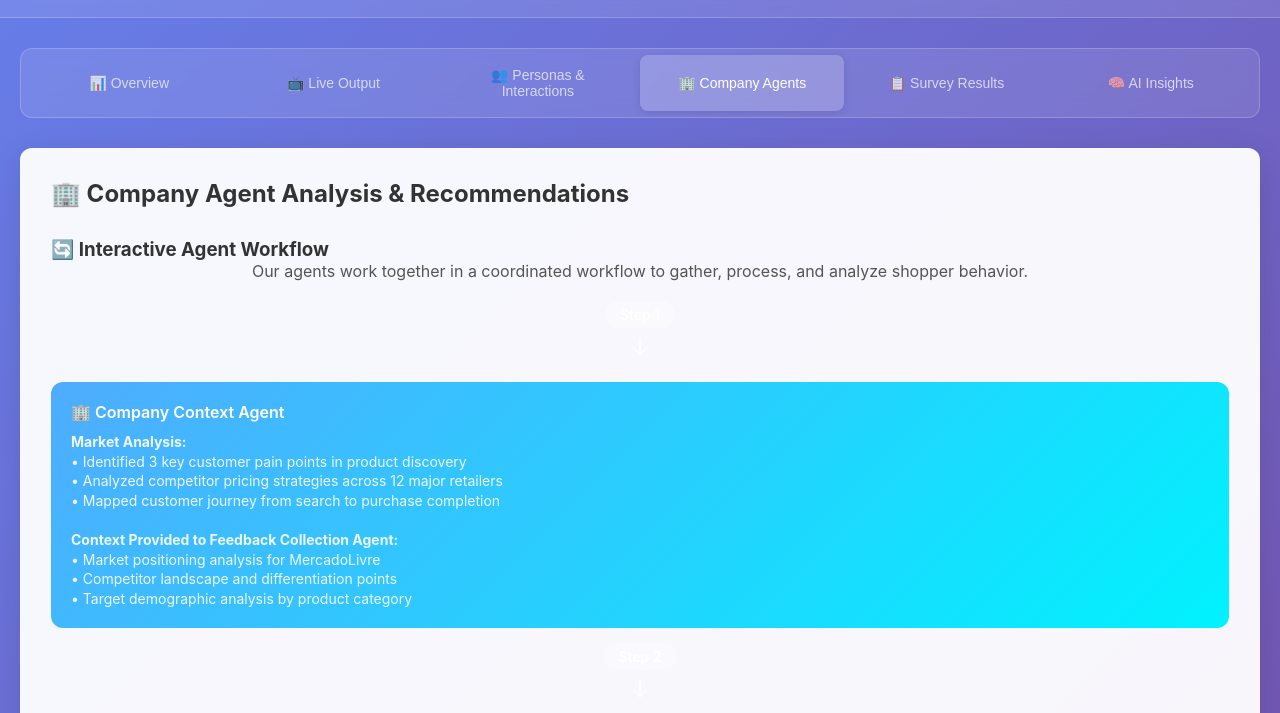
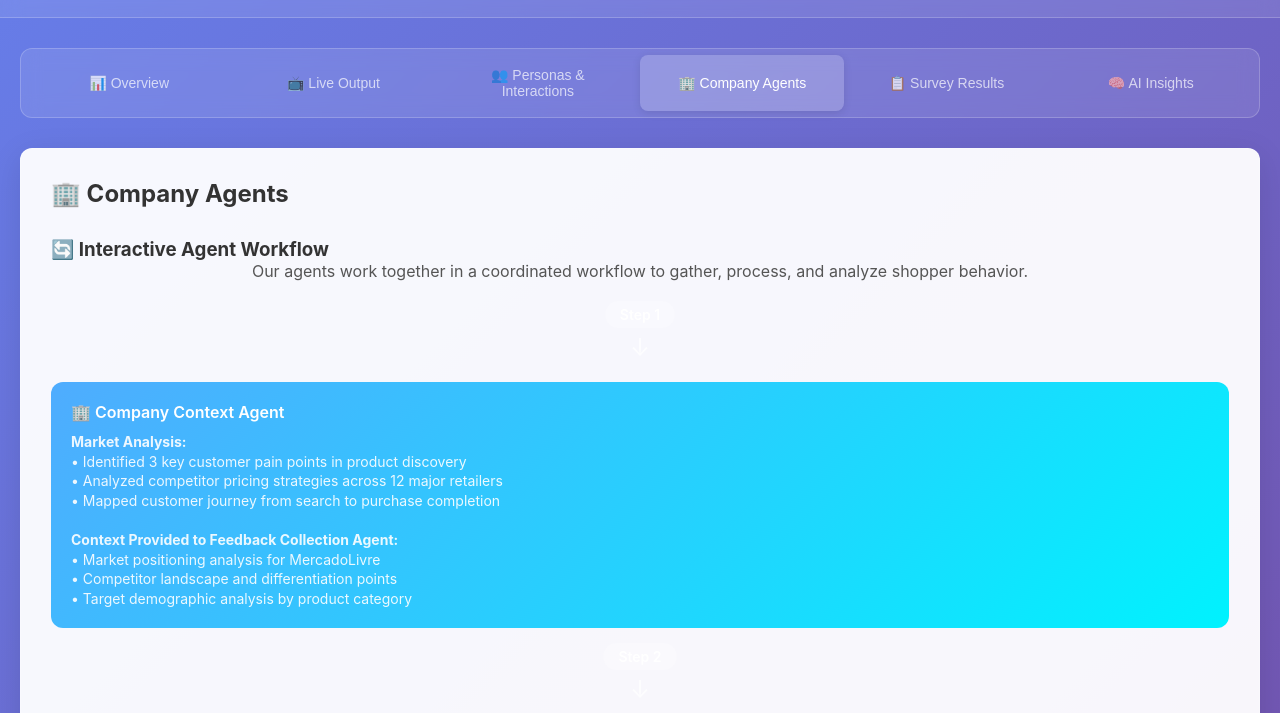
Before and after one commit to rodsalva/konv-agent-v2, a website: page admin_dashboard.html in a window 1280 px wide. Both pictures are taken after a click on the button "🏢 Company Agents". Shown: the part 87-800 px from the top of the page. Drawn offline with Linux system fonts and the light colour scheme; no server answers.

```diff
--- a/admin_dashboard.html
+++ b/admin_dashboard.html
@@ -861,7 +861,7 @@
             </div>
 
             <div id="company" class="tab-content">
-                <h2>🏢 Company Agent Analysis & Recommendations</h2>
+                <h2>🏢 Company Agents</h2>
 
                 <div class="company-agents">
                     <h3>🔄 Interactive Agent Workflow</h3>
--- a/src/index.ts
+++ b/src/index.ts
@@ -1,3 +1,6 @@
+// Configure module-alias for path resolution
+require('module-alias/register');
+
 // Main entry point for MCP Agent Backend
 import express from 'express';
 import cors from 'cors';
```
Also changed, not shown: index.html (+1 -1 lines), package.json (+6 -1 lines), .claude/settings.local.json, 2 other files.
